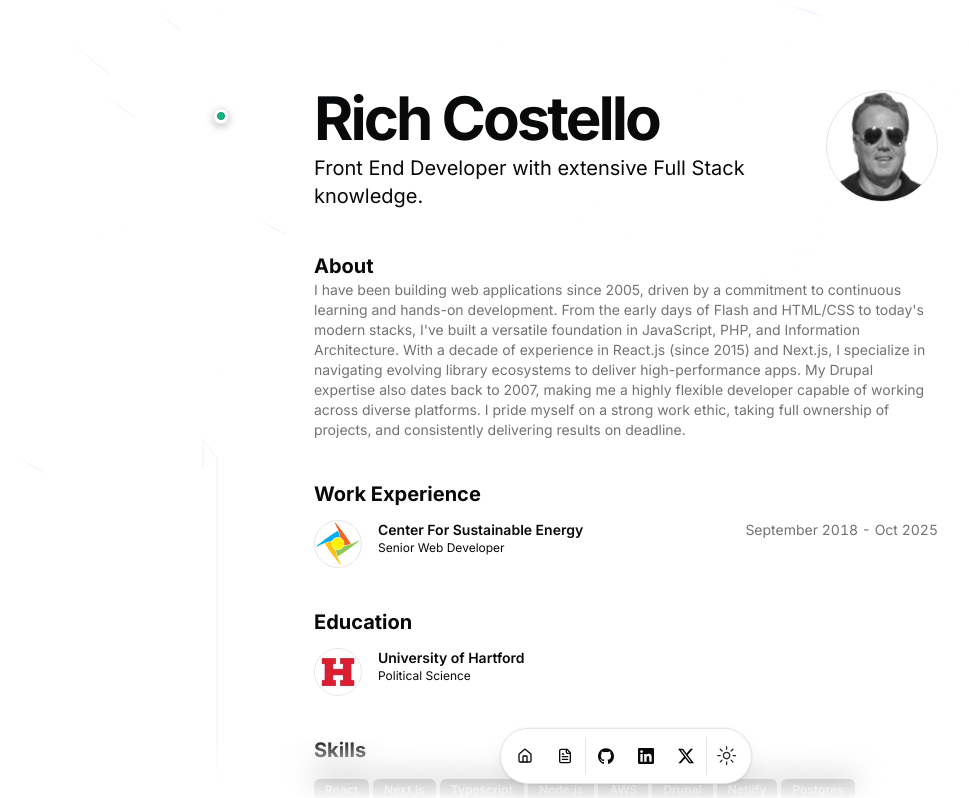
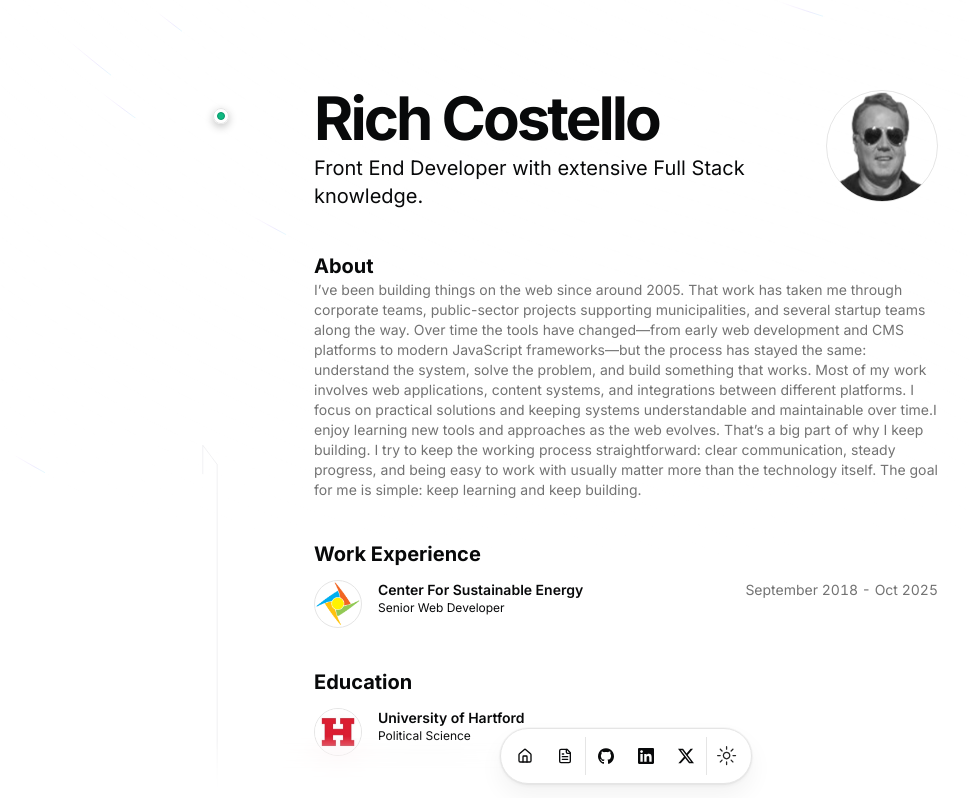
Before and after one commit to RichCostello/Portfolio-main, a Next.js app: page / in a window 1280 px wide. Shown: the top 798 px of the page, without its empty margins (14-983 px from the left). Built offline with nearby package versions, Linux system fonts and the light colour scheme.

Commit message:
update about

```diff
--- a/src/data/resume.tsx
+++ b/src/data/resume.tsx
@@ -11,7 +11,7 @@ export const DATA = {
   locationLink: "",
   description: "Front End Developer with extensive Full Stack knowledge. ",
   summary:
-    "I have been building web applications since 2005, driven by a commitment to continuous learning and hands-on development. From the early days of Flash and HTML/CSS to today's modern stacks, I've built a versatile foundation in JavaScript, PHP, and Information Architecture. With a decade of experience in React.js (since 2015) and Next.js, I specialize in navigating evolving library ecosystems to deliver high-performance apps. My Drupal expertise also dates back to 2007, making me a highly flexible developer capable of working across diverse platforms. I pride myself on a strong work ethic, taking full ownership of projects, and consistently delivering results on deadline.",
+    "I’ve been building things on the web since around 2005. That work has taken me through corporate teams, public-sector projects supporting municipalities, and several startup teams along the way. Over time the tools have changed—from early web development and CMS platforms to modern JavaScript frameworks—but the process has stayed the same: understand the system, solve the problem, and build something that works. Most of my work involves web applications, content systems, and integrations between different platforms. I focus on practical solutions and keeping systems understandable and maintainable over time.I enjoy learning new tools and approaches as the web evolves. That’s a big part of why I keep building. I try to keep the working process straightforward: clear communication, steady progress, and being easy to work with usually matter more than the technology itself. The goal for me is simple: keep learning and keep building.",
   avatarUrl: "rc-profile.png",
   skills: [
     "React",
```
